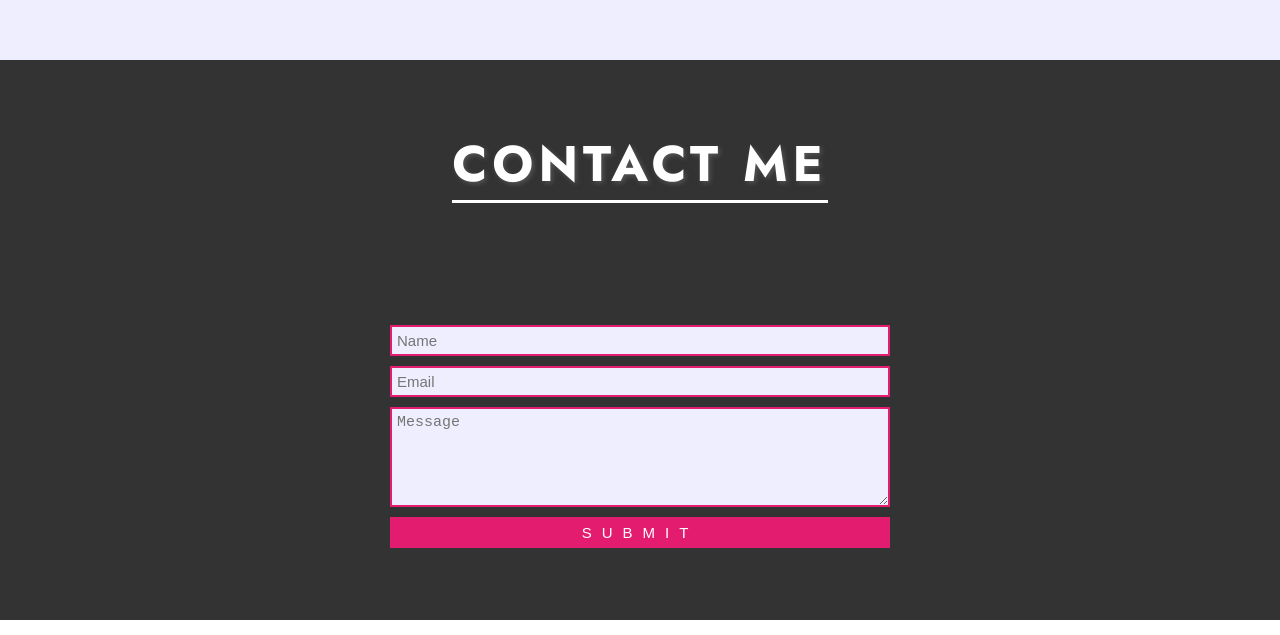
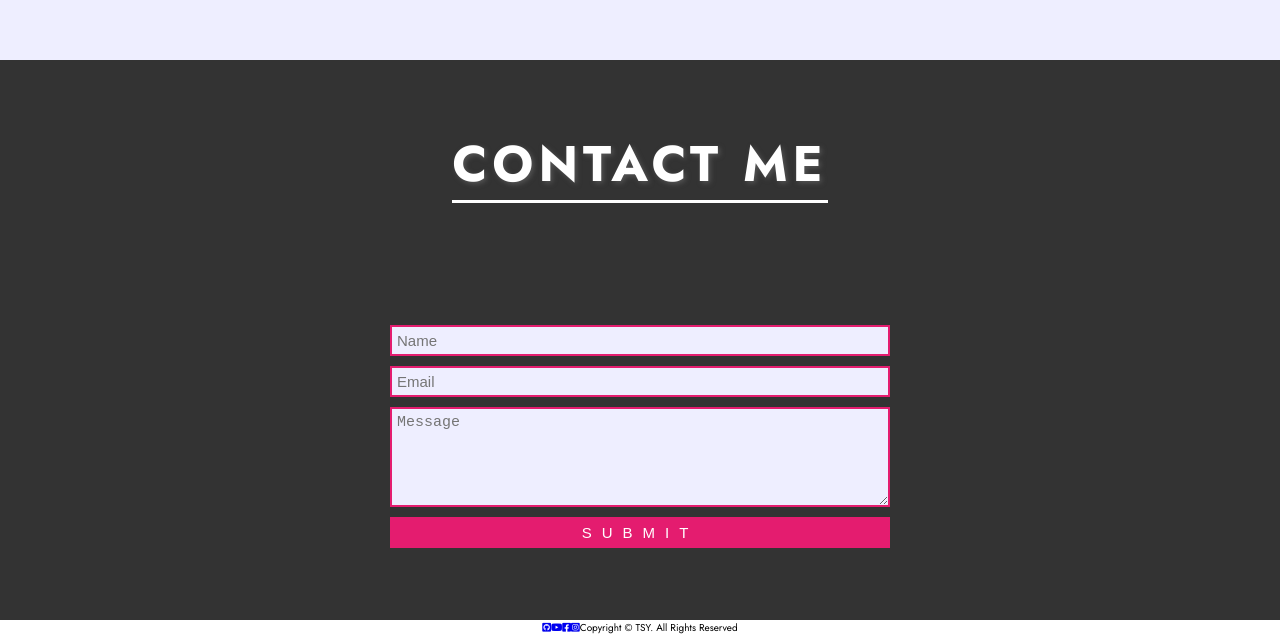
Before and after one commit to DiegoMutre/portfolio-design-react, a React (Create React App) app: page / in a window 1280 px wide. Shown: the part 2312-2947 px from the top of the page. Built offline with nearby package versions, Linux system fonts and the light colour scheme; no server answers.

Commit message:
Use Footer component

```diff
--- a/src/App.js
+++ b/src/App.js
@@ -1,5 +1,6 @@
 import { About } from "./components/About";
 import { Contact } from "./components/Contact";
+import { Footer } from "./components/Footer";
 import { Hero } from "./components/Hero";
 import { Navbar } from "./components/Navbar";
 import { Projects } from "./components/Projects";
@@ -12,6 +13,7 @@ function App() {
             <About />
             <Projects />
             <Contact />
+            <Footer />
         </div>
     );
 }
```
